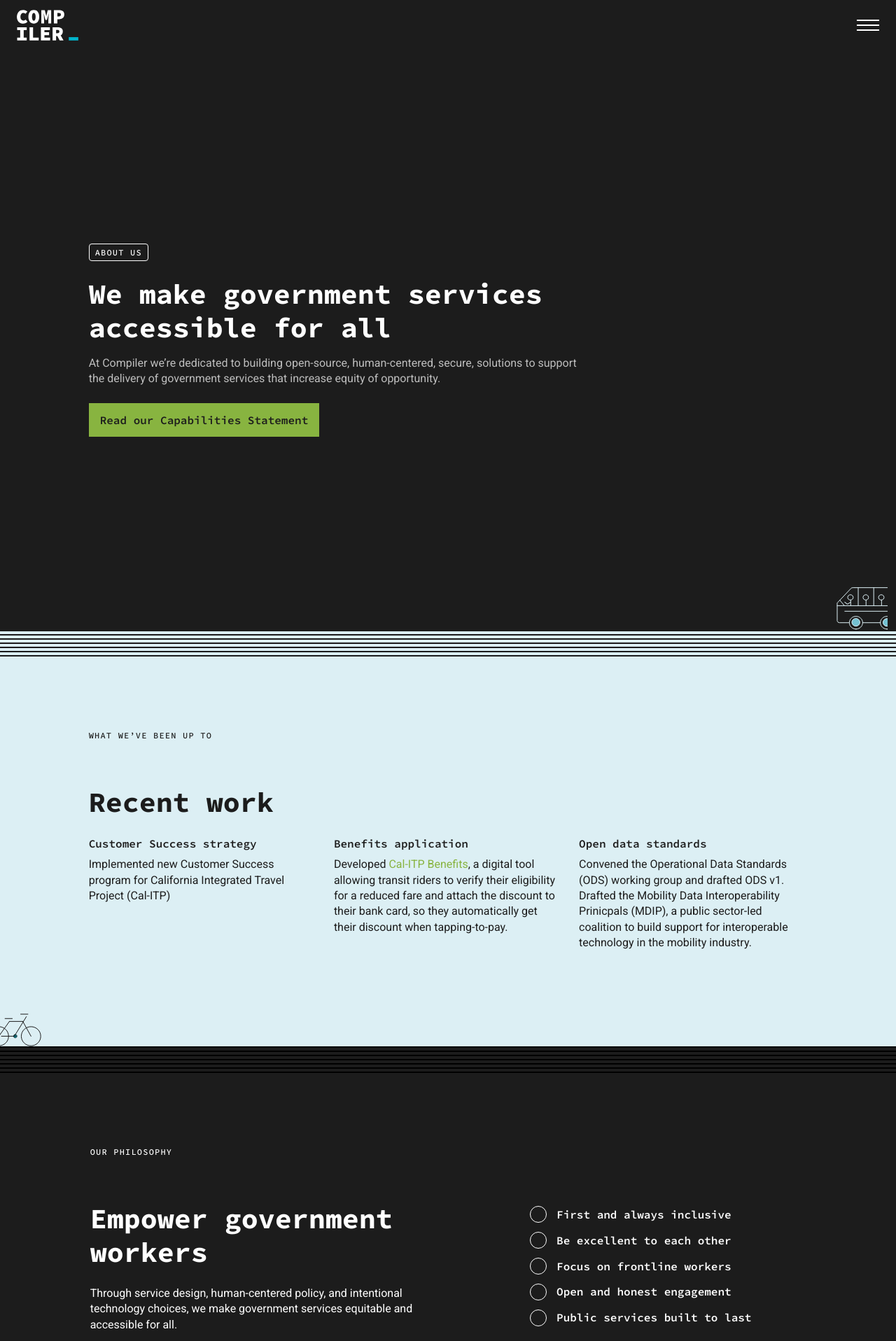
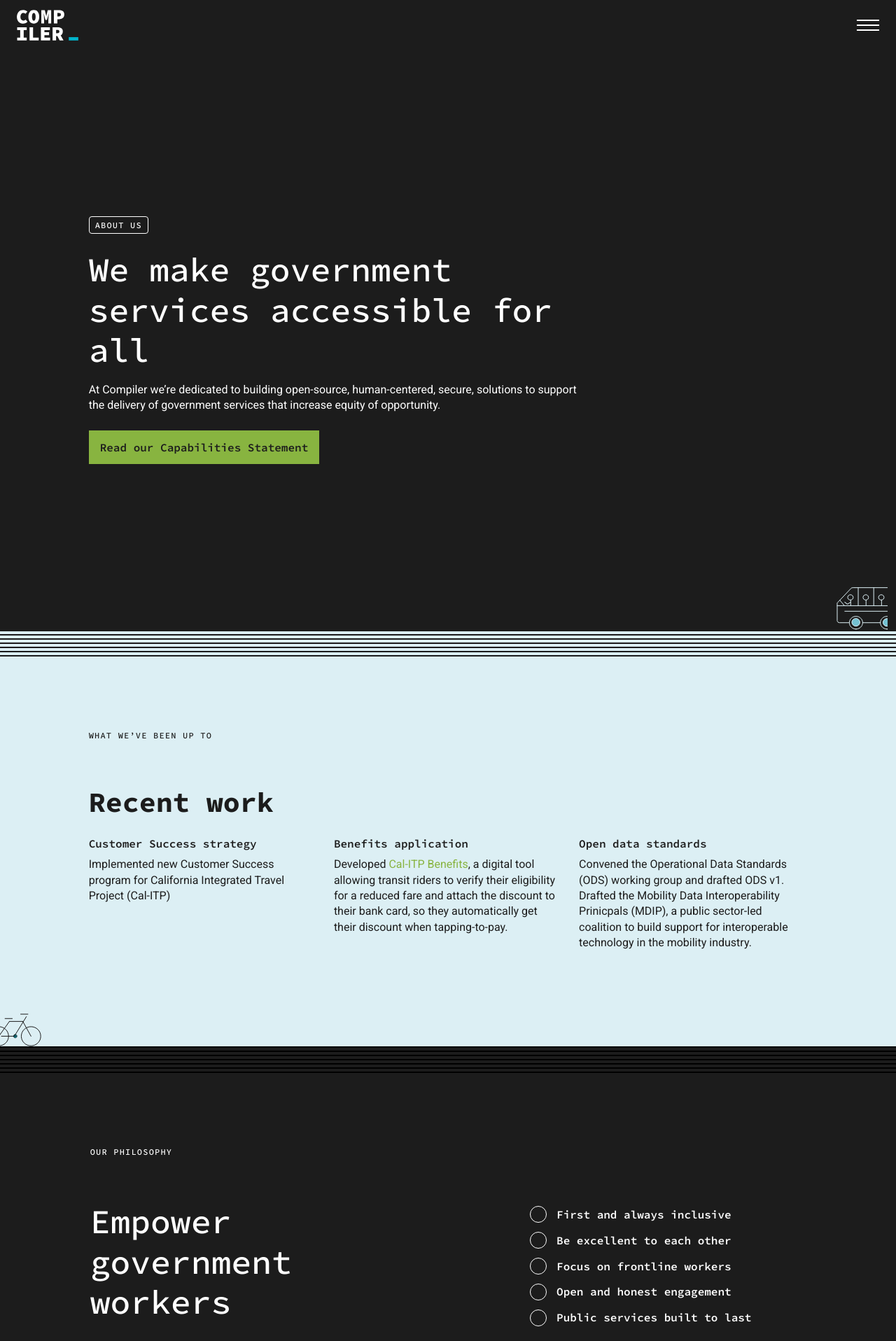
Before and after one commit to compilerla/compiler.la, a Jekyll site: the page built from about.html, in a window 1280 px wide. Shown: the top 1916 px of the page at 70% size. Built offline with Jekyll 4.4.1, drawn with Linux system fonts in a browser that asks for light colours.

Commit message:
fix(about/top): h1 type

```diff
--- a/about.html
+++ b/about.html
@@ -8,8 +8,8 @@ footer: d-none
     <div class="container">
         <div class="offset-lg-1 col-lg-7">
             <span class="pill">About Us</span>
-            <h1 class="h2 mt-4 mb-3">We make government services accessible for all</h1>
-            <p class="mb-4 text-info">At Compiler we’re dedicated to building open-source, human-centered, secure, solutions to support the delivery of government services that increase equity of opportunity.</p>
+            <h1 class="mt-4 mb-3">We make government services accessible for all</h1>
+            <p class="mb-4 text-white">At Compiler we’re dedicated to building open-source, human-centered, secure, solutions to support the delivery of government services that increase equity of opportunity.</p>
             <a class="btn btn-primary" target="_blank" href="/capabilities">Read our Capabilities Statement</a>
         </div>
         <img class="position-absolute bottom-0 end-0" alt="Illustration of a bus" src="/assets/illustrations/bus.svg">
@@ -64,7 +64,7 @@ footer: d-none
                     <span class="text-white pill border-0 ps-0 pb-md-5 mb-md-3 pb-4 mb-3 d-inline-block">Our philosophy</span>
                 </div>
                 <div class="offset-lg-1 col-lg-5">
-                    <h2 class="text-white mb-3 mb-md-4">Empower government workers </h2>
+                    <h1 class="text-white mb-3 mb-md-4">Empower government workers </h1>
                     <p class="mb-4 pb-2">Through service design, human-centered policy, and intentional technology choices, we make government services equitable and accessible for all.</p>
                 </div>
                 <div class="offset-lg-1 col-lg-5">
--- a/styles/base.css
+++ b/styles/base.css
@@ -94,12 +94,15 @@ h4,
 /* Headlines */
 
 :root {
+    --h1-font-size: calc(40rem / 16);
+    --h1-line-height: 120%;
     --h2-font-size: calc(32rem / 16);
     --h3-font-size: calc(24rem / 16);
 }
 
 @media (min-width: 992px) {
     :root {
+        --h1-font-size: calc(48rem / 16);
         --h2-font-size: calc(40rem / 16);
         --h3-font-size: calc(32rem / 16);
     }
@@ -107,9 +110,10 @@ h4,
 
 
 h1 {
-    font-size: 2rem;
-    margin-top: 1.5rem;
-    margin-bottom: 1.5rem;
+    font-size: var(--h1-font-size);
+    line-height: var(--h1-line-height);
+    letter-spacing: 0;
+    margin: 0;
 }
 
 h2,
```
